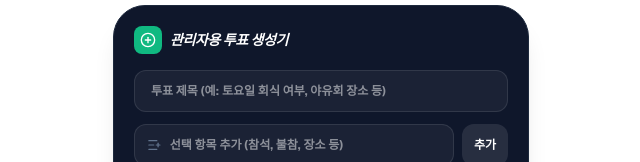
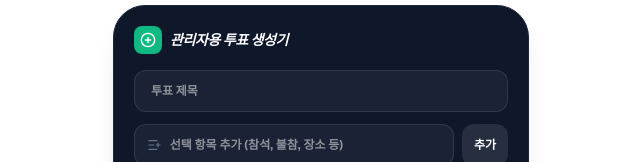
Before and after one commit to hasung4422/insamfc, a Next.js app: page / in a window 1280 px wide. Shown: the part 211-373 px from the top of the page, without its empty margins (319-959 px from the left). Built offline with nearby package versions, Linux system fonts and the light colour scheme; no server answers; the database is empty; sample sign-in values are in the browser's storage.

Commit message:
수정 완료

```diff
--- a/app/page.tsx
+++ b/app/page.tsx
@@ -177,7 +177,7 @@ export default function Home() {
 
             <div className="space-y-3">
               {/* 1. 투표 제목 */}
-              <input type="text" placeholder="투표 제목 (예: 토요일 회식 여부, 야유회 장소 등)" value={newMatchTitle} onChange={(e) => setNewMatchTitle(e.target.value)} className="w-full bg-white/5 border border-white/10 rounded-xl py-3 px-4 text-xs font-bold text-white outline-none focus:ring-1 focus:ring-[#10b981]" />
+              <input type="text" placeholder="투표 제목" value={newMatchTitle} onChange={(e) => setNewMatchTitle(e.target.value)} className="w-full bg-white/5 border border-white/10 rounded-xl py-3 px-4 text-xs font-bold text-white outline-none focus:ring-1 focus:ring-[#10b981]" />
 
               {/* 2. 항목 추가 */}
               <div className="flex gap-2">
```
